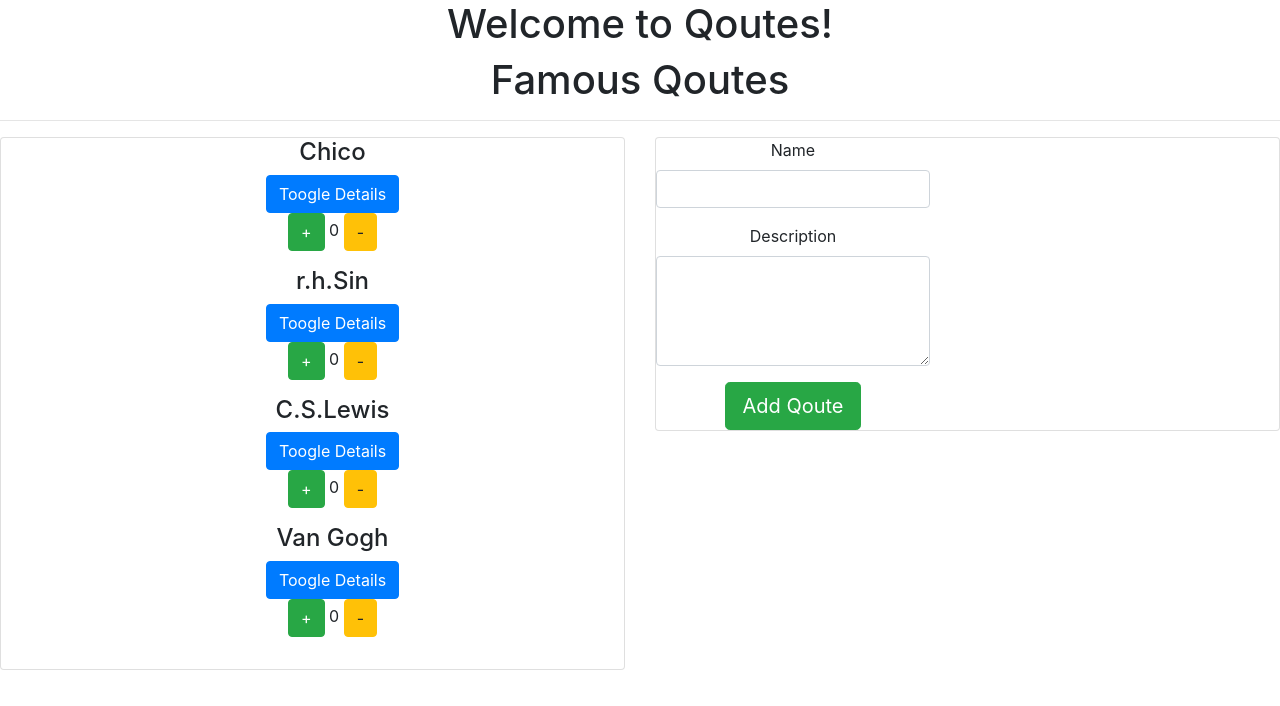
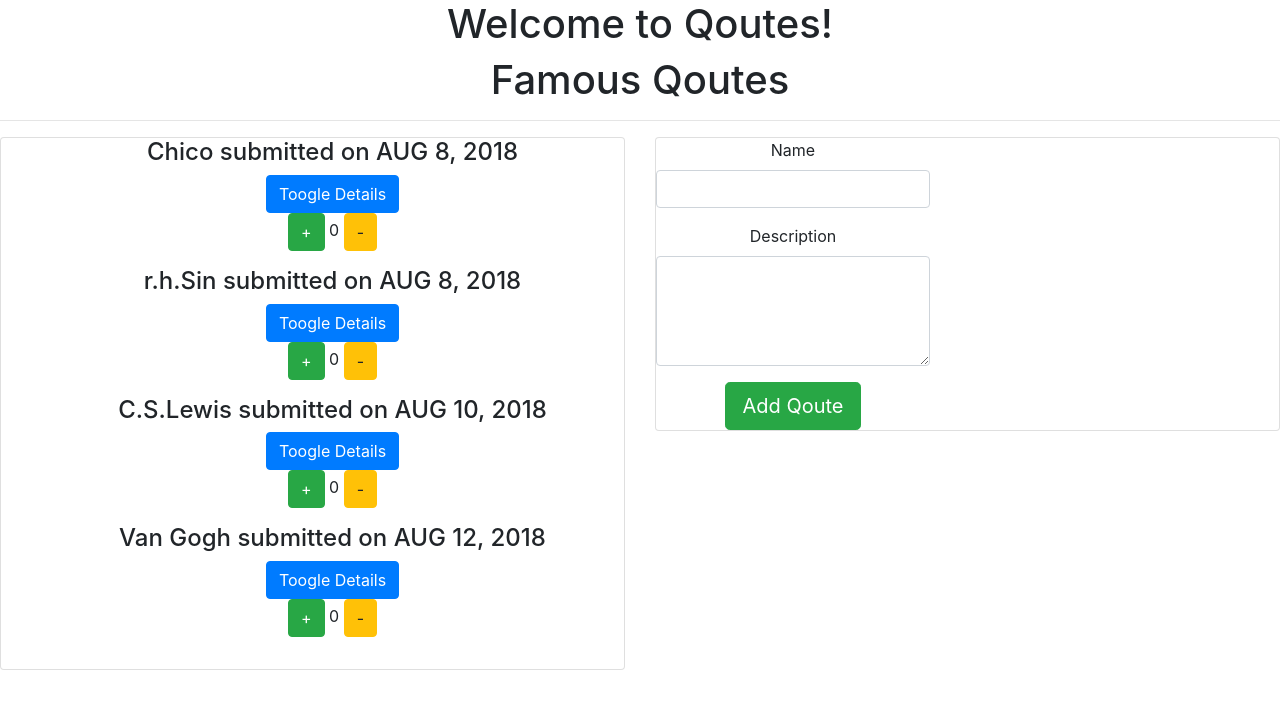
Before and after one commit to KellenNjoroge/Qoutes, an Angular app: page / in a window 1280 px wide. Shown: the top 706 px of the page. Built offline with nearby package versions, Linux system fonts and the light colour scheme.

Commit message:
added pipe

```diff
--- a/src/app/qoute.ts
+++ b/src/app/qoute.ts
@@ -1,6 +1,6 @@
 export class Qoute {
   public showDescription: boolean;
-  constructor (public id: number, public name: string, public description: string) {
+  constructor (public id: number,  public description: string, public name: string, public completeDate: Date) {
     this.showDescription = false;
   }
 }
--- a/src/app/qoute/qoute.component.html
+++ b/src/app/qoute/qoute.component.html
@@ -7,7 +7,7 @@
       <ul>
         <div *ngFor='let qoute of qoutes; let i = index'>
           <div>
-            <h4>{{qoute.name}}</h4>
+            <h4>{{qoute.name}} submitted on {{qoute.completeDate|date|uppercase}}</h4>
             <button  class = "btn btn-primary"(click)='toogleDetails(i)'>Toogle Details</button>
           </div>
           <div *ngIf="qoute.showDescription">
--- a/src/app/qoute/qoute.component.ts
+++ b/src/app/qoute/qoute.component.ts
@@ -8,10 +8,10 @@ import {Qoute} from '../qoute';
 export class QouteComponent implements OnInit {
 
   qoutes = [
-    new Qoute(1, 'Chico', 'You cannot follow somebody you know you should lead'),
-    new Qoute(2, 'r.h.Sin', 'but who fights for you') ,
-    new Qoute(3, 'C.S.Lewis', 'Love is never wasted for its value does not rest in its reprocity'),
-    new Qoute(4, 'Van Gogh', ' Art is to console those who are broken by life'),
+    new Qoute(1, 'You cannot follow somebody you know you should lead', 'Chico', new Date('2018,8,8')),
+    new Qoute(2, 'but who fights for you', 'r.h.Sin', new Date('2018,8,8')) ,
+    new Qoute(3, 'Love is never wasted for its value does not rest in its reprocity',  'C.S.Lewis', new Date('2018,8,10')),
+    new Qoute(4, ' Art is to console those who are broken by life', 'Van Gogh',  new Date('2018,8,12')),
    ];
   toogleDetails(index) {
    this.qoutes[index].showDescription = !this.qoutes[index].showDescription;
```
